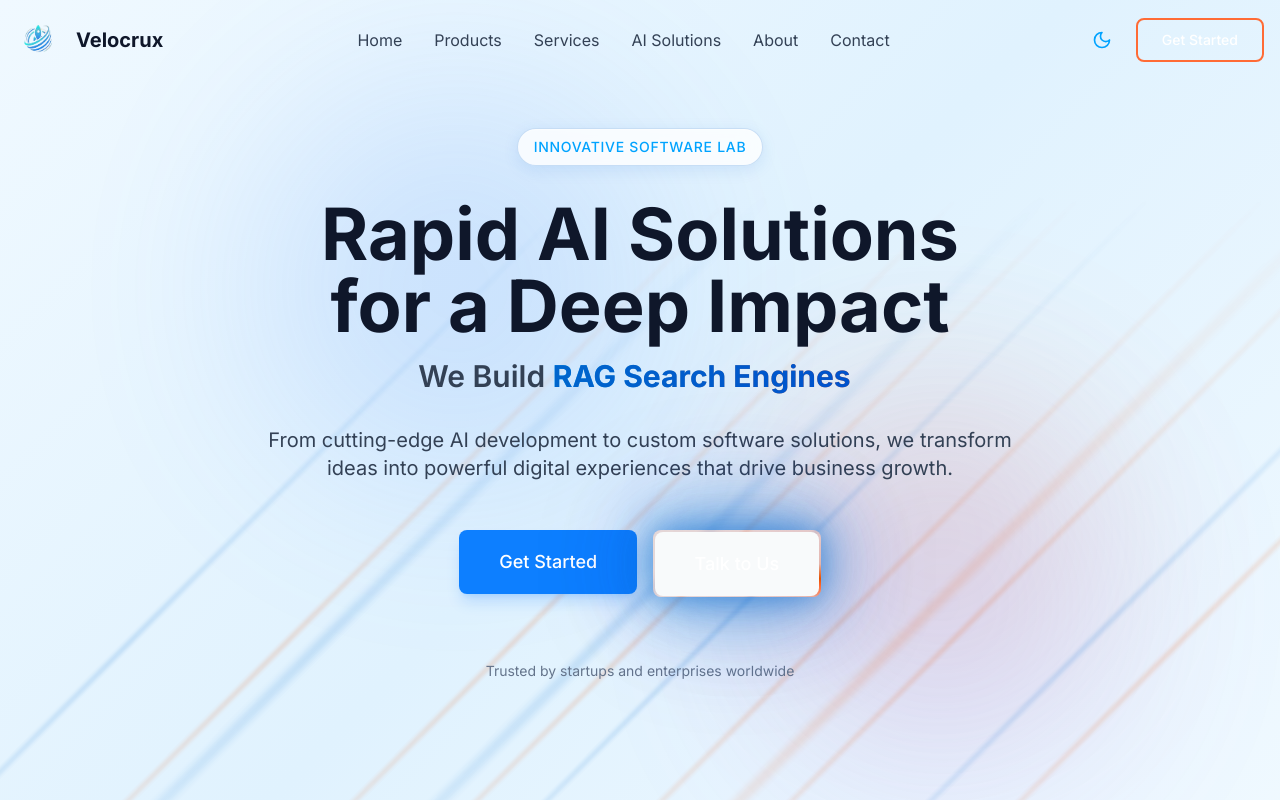
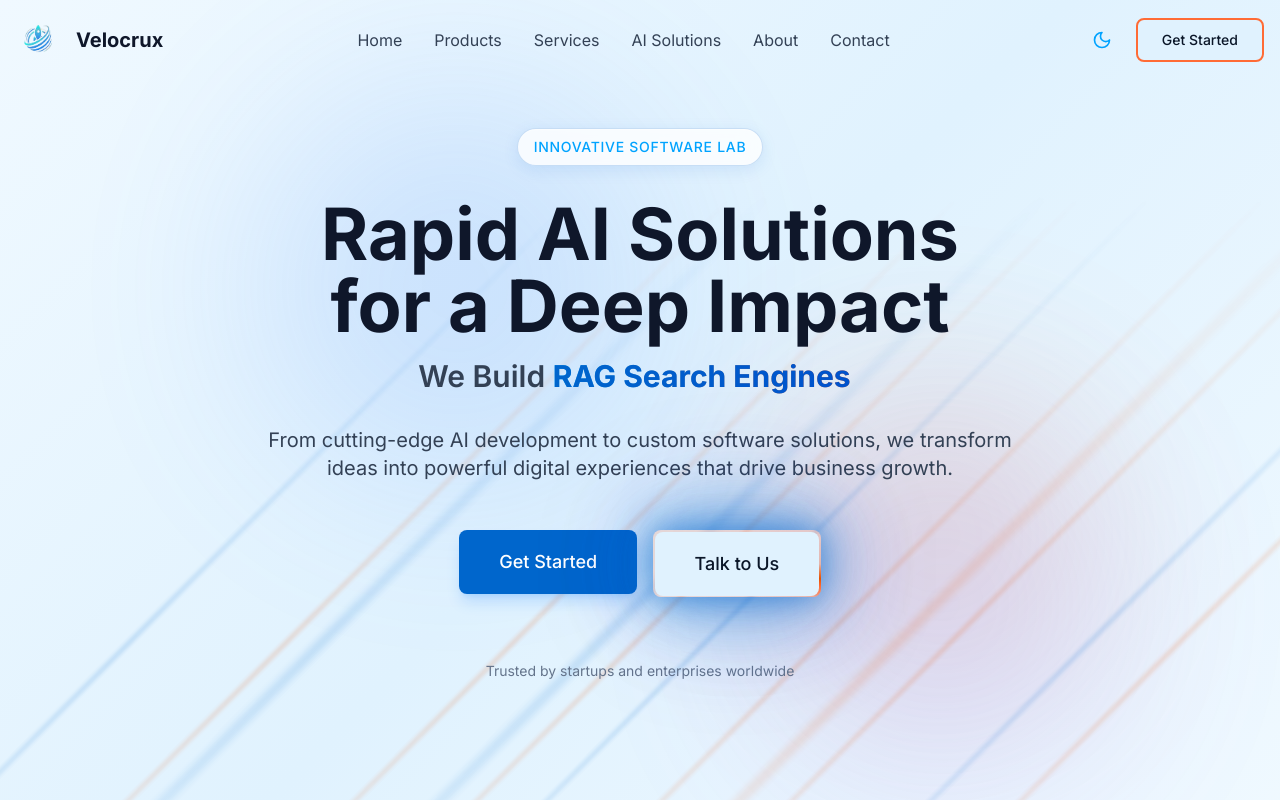
Before and after one commit to Velocrux/landing-page, a Next.js app: page / in a window 1280 px wide. Shown: the top 800 px of the page. Built offline with nearby package versions, Linux system fonts and the light colour scheme.

Commit message:
Add light theme button styles in CSS for improved visual consistency

```diff
--- a/app/globals.css
+++ b/app/globals.css
@@ -966,6 +966,25 @@ body {
   .border-theme-accent {
     border-color: var(--border-accent);
   }
+
+  /* Button theme overrides for light theme */
+  [data-theme='light'] button[class*='bg-primary-blue'] {
+    background-color: var(--primary-cyan) !important;
+    color: white !important;
+  }
+
+  [data-theme='light'] button[class*='bg-primary-blue']:hover {
+    background-color: var(--electric-blue) !important;
+  }
+
+  [data-theme='light'] button[class*='border-accent-orange'] {
+    color: var(--primary-navy) !important;
+    background-color: #E0F2FE !important;
+  }
+
+  [data-theme='light'] button[class*='border-accent-orange']:hover {
+    background-color: #E0F2FE !important;
+  }
 }
 
 /* ============================================
```
